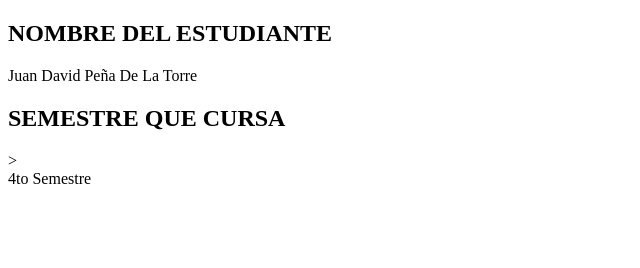
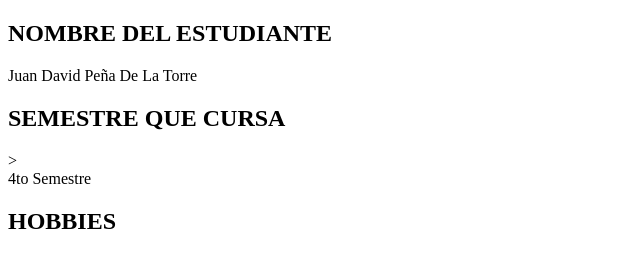
Before and after one commit to JuanPena11/Taller_Buenas_Practicas, a plain HTML site: page index.html in a window 1280 px wide. Shown: the whole page, without its empty margins (0-640 px from the left). Drawn offline with Linux system fonts and the light colour scheme.

Commit message:
titulo hobbies

```diff
--- a/index.html
+++ b/index.html
@@ -11,6 +11,7 @@
     <div>Juan David Peña De La Torre</div>
     <h2>SEMESTRE QUE CURSA</h2>
     ><div>4to Semestre</div>
+    <h2>HOBBIES</h2>
 
 
 
```
